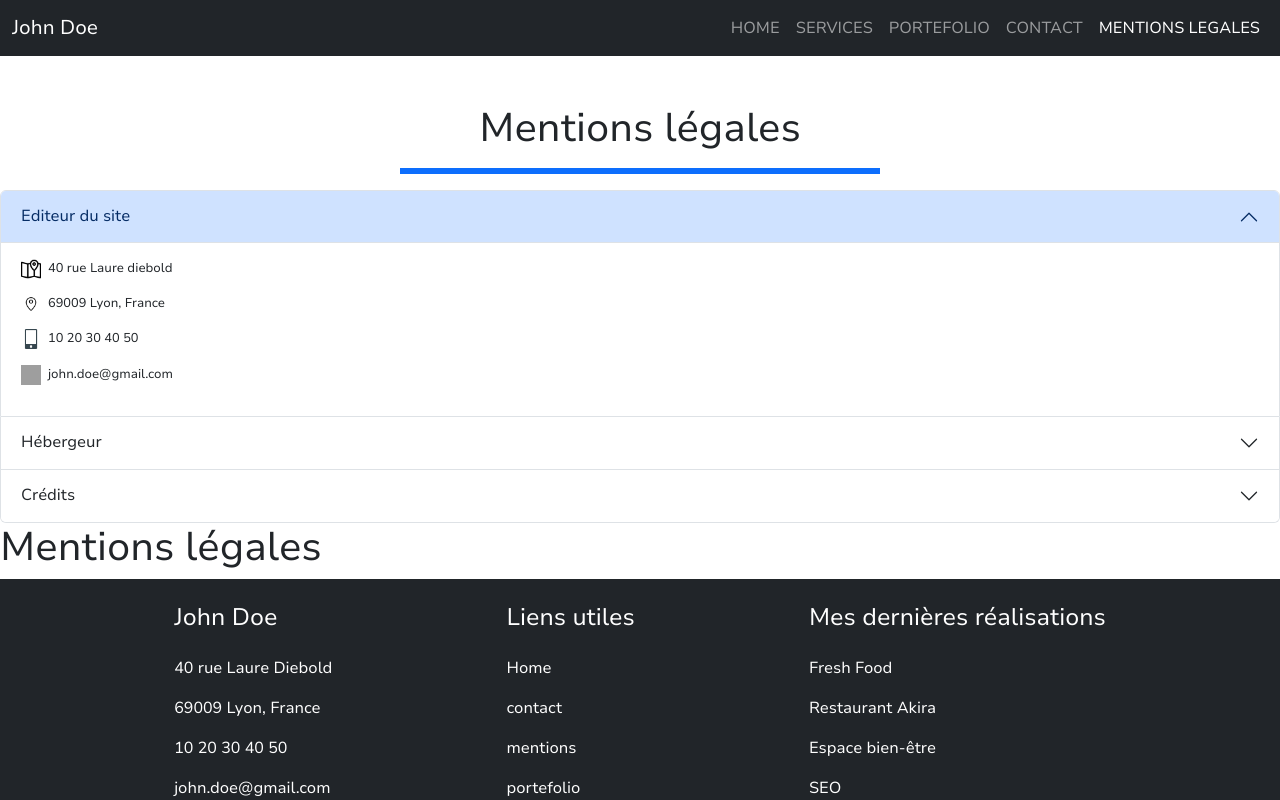
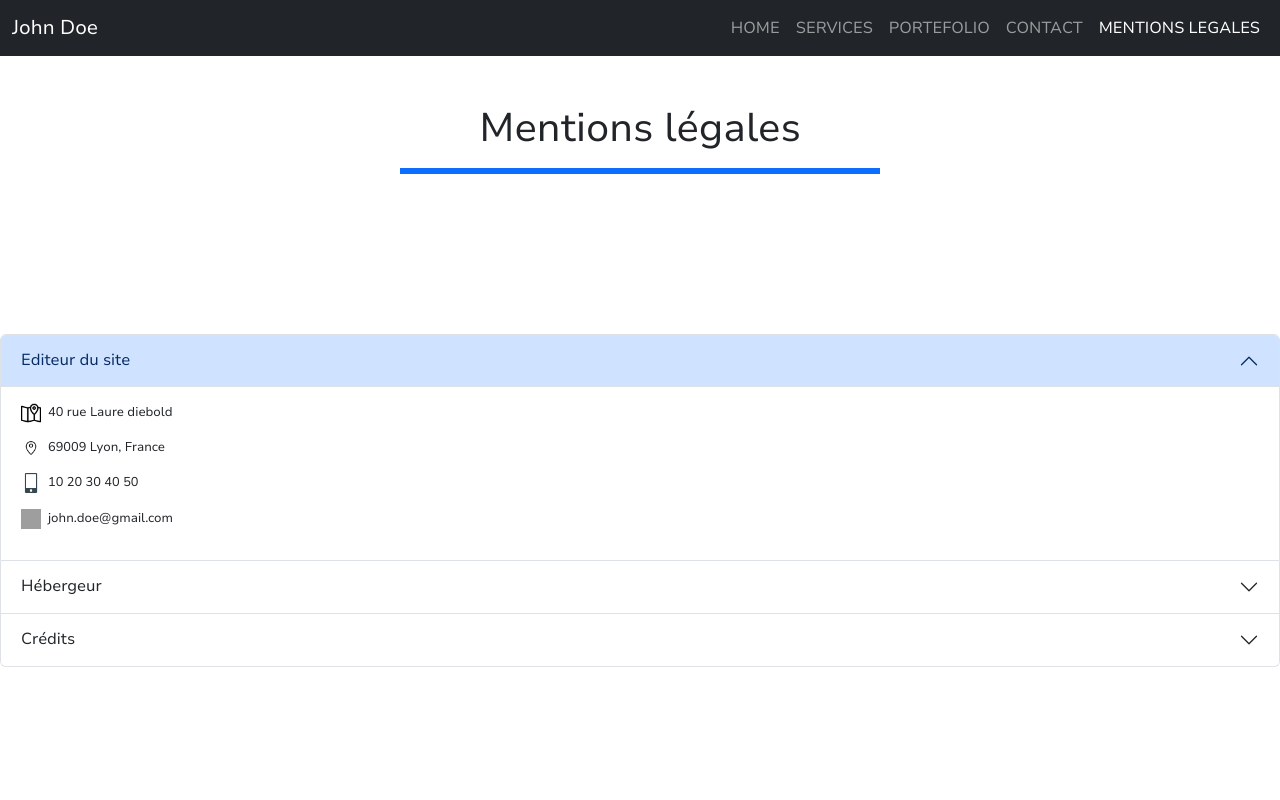
Before and after one commit to mehdipares/Devoir, a React (Create React App) app: page /legal in a window 1280 px wide. Shown: the top 800 px of the page. Built offline with nearby package versions, Linux system fonts and the light colour scheme; grey boxes are pictures that could not be loaded.

Commit message:
dekstop 2

```diff
--- a/src/index.scss
+++ b/src/index.scss
@@ -20,6 +20,10 @@ body {
 code {
   font-family: source-code-pro, Menlo, Monaco, Consolas, 'Courier New',
     monospace;
+}
+body {
+  margin-bottom: 0;
+  height: 100%;
 }
                  /*Home style*/
 .Home_main_background{
@@ -164,6 +168,8 @@ label {
   width: 80em;
   margin-left: auto;
   margin-right: auto;
+  margin-bottom: 15em;
+  margin-top: 10em;
 }
 
                 /*Footer style*/
@@ -181,6 +187,7 @@ label {
   display: flex;
   flex-direction: row;
   justify-content:space-evenly;
+  margin-bottom: 0px;
 
 }
 
@@ -192,4 +199,7 @@ label {
 .footer_John_Doe_titre {
   margin-bottom: 1em;
   padding-top: 1em;
+
+
+
 }
--- a/src/pages/legal.jsx
+++ b/src/pages/legal.jsx
@@ -78,7 +78,7 @@ export default function Mentions() {
                     </div>
                 </div>
             </main>
-            <h1>Mentions légales</h1>
+
         </div>
     )
 }
```
